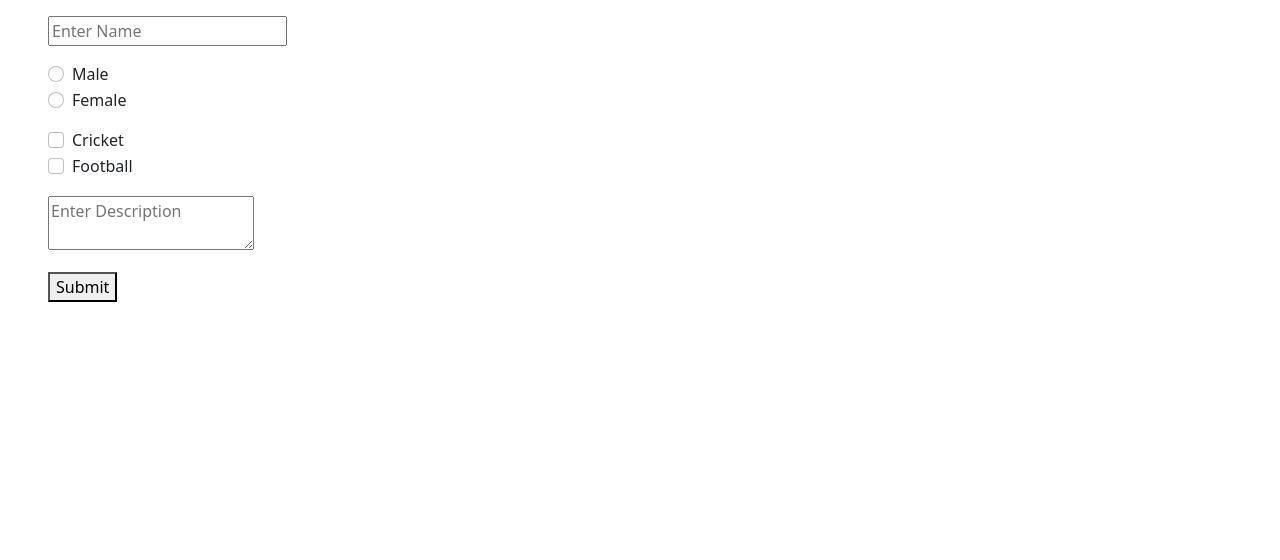
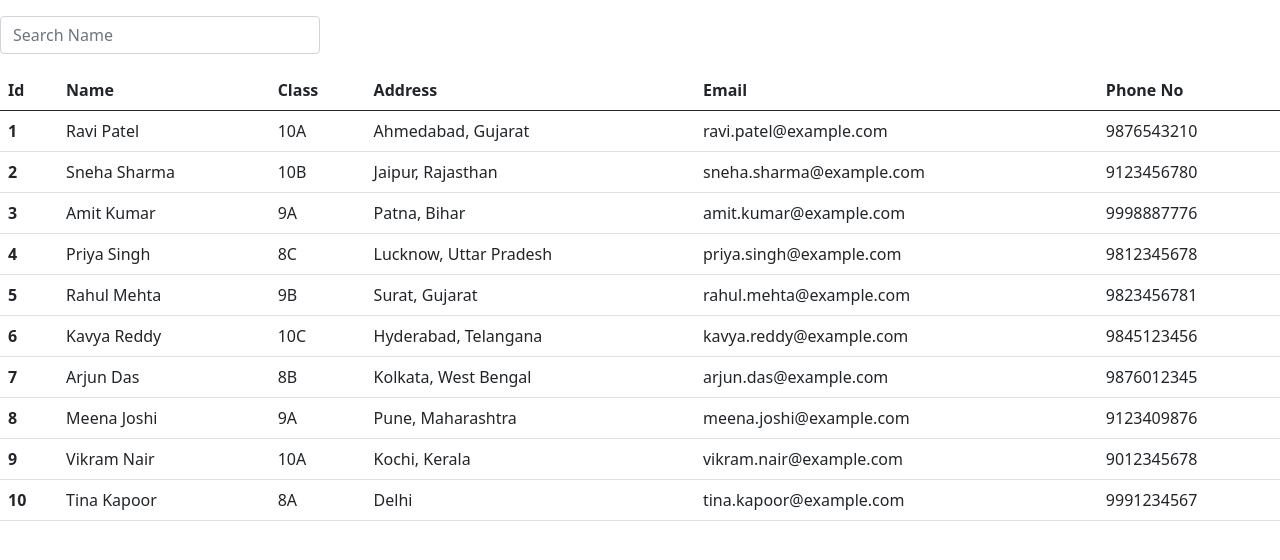
Before and after one commit to Patel-Kingkumar/Angular-Practice, an Angular app: page / in a window 1280 px wide. Shown: the top 560 px of the page. Built offline with nearby package versions, Linux system fonts and the light colour scheme.

Commit message:
011  : Practical two is complete

```diff
--- a/src/app/app.component.html
+++ b/src/app/app.component.html
@@ -5,4 +5,5 @@
 <!-- <app-template-drivem-form></app-template-drivem-form> -->
 <!-- <app-route></app-route> -->
 <!-- <app-topics></app-topics> -->
- <app-test-one></app-test-one>
+ <!-- <app-test-one></app-test-one> -->
+  <app-test-two></app-test-two>
--- a/src/app/app.module.ts
+++ b/src/app/app.module.ts
@@ -17,6 +17,7 @@ import { RouteOneComponent } from './route-one/route-one.component';
 import { RouteTwoComponent } from './route-two/route-two.component';
 import { TopicsComponent } from './topics/topics.component';
 import { TestOneComponent } from './test-one/test-one.component';
+import { TestTwoComponent } from './test-two/test-two.component';
 
 @NgModule({
   declarations: [
@@ -33,6 +34,7 @@ import { TestOneComponent } from './test-one/test-one.component';
     RouteTwoComponent,
     TopicsComponent,
     TestOneComponent,
+    TestTwoComponent,
   ],
   imports: [
     BrowserModule,
--- /dev/null
+++ b/src/app/test-two/test-two.component.html
@@ -0,0 +1,23 @@
+<input type="text" class="form-control w-25 my-3" placeholder="Search Name" [(ngModel)]="filterText" (keyup)="onChange()">
+<table class="table">
+  <thead>
+    <tr>
+      <th scope="col">Id</th>
+      <th scope="col">Name</th>
+      <th scope="col">Class</th>
+      <th scope="col">Address</th>
+      <th scope="col">Email</th>
+      <th scope="col">Phone No</th>
+    </tr>
+  </thead>
+  <tbody>
+    <tr *ngFor="let item of filteredData">
+      <th scope="row">{{ item.id }}</th>
+      <td>{{ item.name }}</td>
+      <td>{{ item.class }}</td>
+      <td>{{ item.address }}</td>
+      <td>{{ item.email }}</td>
+      <td>{{ item.phone }}</td>
+    </tr>
+  </tbody>
+</table>
--- /dev/null
+++ b/src/app/test-two/test-two.component.ts
@@ -0,0 +1,110 @@
+import { Component, OnInit } from '@angular/core';
+
+@Component({
+  selector: 'app-test-two',
+  templateUrl: './test-two.component.html',
+  styleUrls: ['./test-two.component.scss'],
+})
+export class TestTwoComponent implements OnInit {
+
+  constructor() {}
+
+  ngOnInit(): void {
+    this.filteredData = [...this.students];
+  }
+
+  filteredData: any = [];
+  filterText: any
+  students = [
+    {
+      id: 1,
+      name: 'Ravi Patel',
+      class: '10A',
+      address: 'Ahmedabad, Gujarat',
+      email: 'ravi.patel@example.com',
+      phone: '9876543210',
+    },
+    {
+      id: 2,
+      name: 'Sneha Sharma',
+      class: '10B',
+      address: 'Jaipur, Rajasthan',
+      email: 'sneha.sharma@example.com',
+      phone: '9123456780',
+    },
+    {
+      id: 3,
+      name: 'Amit Kumar',
+      class: '9A',
+      address: 'Patna, Bihar',
+      email: 'amit.kumar@example.com',
+      phone: '9998887776',
+    },
+    {
+      id: 4,
+      name: 'Priya Singh',
+      class: '8C',
+      address: 'Lucknow, Uttar Pradesh',
+      email: 'priya.singh@example.com',
+      phone: '9812345678',
+    },
+    {
+      id: 5,
+      name: 'Rahul Mehta',
+      class: '9B',
+      address: 'Surat, Gujarat',
+      email: 'rahul.mehta@example.com',
+      phone: '9823456781',
+    },
+    {
+      id: 6,
+      name: 'Kavya Reddy',
+      class: '10C',
+      address: 'Hyderabad, Telangana',
+      email: 'kavya.reddy@example.com',
+      phone: '9845123456',
+    },
+    {
+      id: 7,
+      name: 'Arjun Das',
+      class: '8B',
+      address: 'Kolkata, West Bengal',
+      email: 'arjun.das@example.com',
+      phone: '9876012345',
+    },
+    {
+      id: 8,
+      name: 'Meena Joshi',
+      class: '9A',
+      address: 'Pune, Maharashtra',
+      email: 'meena.joshi@example.com',
+      phone: '9123409876',
+    },
+    {
+      id: 9,
+      name: 'Vikram Nair',
+      class: '10A',
+      address: 'Kochi, Kerala',
+      email: 'vikram.nair@example.com',
+      phone: '9012345678',
+    },
+    {
+      id: 10,
+      name: 'Tina Kapoor',
+      class: '8A',
+      address: 'Delhi',
+      email: 'tina.kapoor@example.com',
+      phone: '9991234567',
+    },
+  ];
+
+  onChange() {
+    console.log('ran');
+    this.filteredData = this.students.filter(
+      datum => (datum.name.indexOf(this.filterText) > -1 || datum.name.indexOf(this.filterText) > -1));
+
+    console.log(this.filteredData);
+
+  }
+
+}
```
Also changed, not shown: src/app/test-two/test-two.component.scss (added), 1 other file (tests, documents, lock files or other folders).
